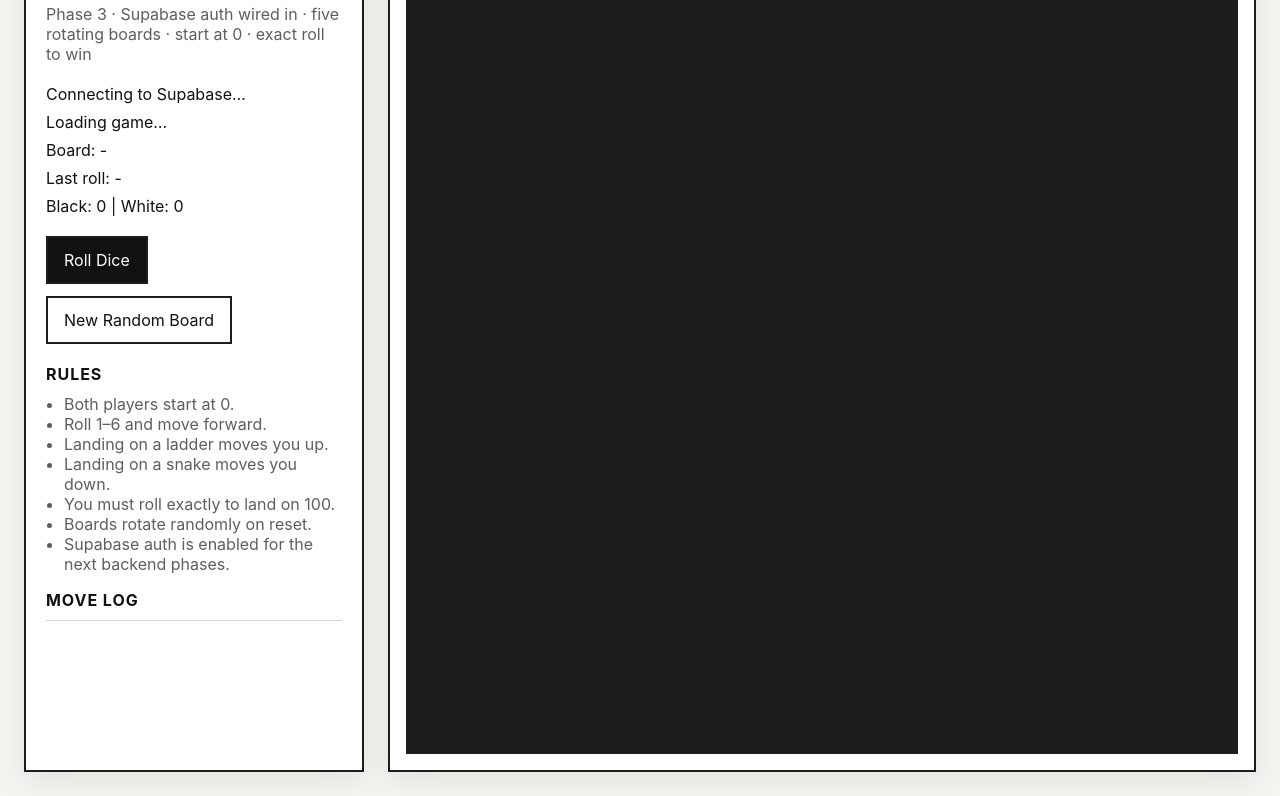
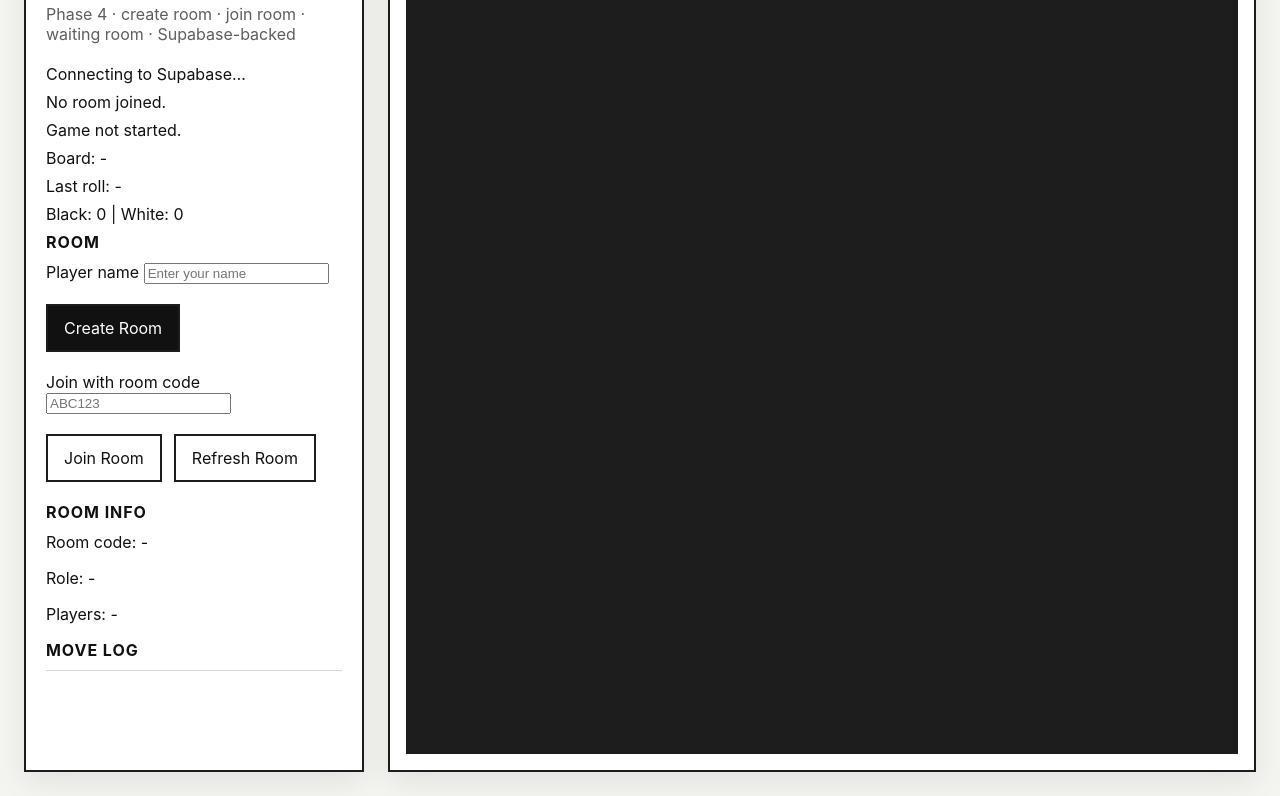
Before and after one commit to ripponmarshall-netizen/snakeandladder, a plain HTML site: page index.html in a window 1280 px wide. Shown: the part 120-916 px from the top of the page. Drawn offline with Linux system fonts and the light colour scheme; a script that the page names is missing.

Commit message:
Update index.html

```diff
--- a/index.html
+++ b/index.html
@@ -10,32 +10,40 @@
   <main class="app">
     <section class="panel">
       <h1>Snakes and Ladders</h1>
-      <p class="sub">Phase 3 · Supabase auth wired in · five rotating boards · start at 0 · exact roll to win</p>
+      <p class="sub">Phase 4 · create room · join room · waiting room · Supabase-backed</p>
 
       <div class="stats">
         <p id="authStatus">Connecting to Supabase…</p>
-        <p id="status">Loading game…</p>
+        <p id="roomStatus">No room joined.</p>
+        <p id="status">Game not started.</p>
         <p id="boardName">Board: -</p>
         <p id="lastRoll">Last roll: -</p>
         <p id="positions">Black: 0 | White: 0</p>
       </div>
 
-      <div class="actions">
-        <button id="rollBtn">Roll Dice</button>
-        <button id="resetBtn" class="button-secondary">New Random Board</button>
-      </div>
+      <section class="room-controls">
+        <h2>Room</h2>
+        <label for="playerName">Player name</label>
+        <input id="playerName" type="text" maxlength="20" placeholder="Enter your name" />
+
+        <div class="actions">
+          <button id="createRoomBtn">Create Room</button>
+        </div>
+
+        <label for="roomCodeInput">Join with room code</label>
+        <input id="roomCodeInput" type="text" maxlength="6" placeholder="ABC123" />
+
+        <div class="actions">
+          <button id="joinRoomBtn" class="button-secondary">Join Room</button>
+          <button id="refreshRoomBtn" class="button-secondary">Refresh Room</button>
+        </div>
+      </section>
 
       <section class="legend">
-        <h2>Rules</h2>
-        <ul>
-          <li>Both players start at 0.</li>
-          <li>Roll 1–6 and move forward.</li>
-          <li>Landing on a ladder moves you up.</li>
-          <li>Landing on a snake moves you down.</li>
-          <li>You must roll exactly to land on 100.</li>
-          <li>Boards rotate randomly on reset.</li>
-          <li>Supabase auth is enabled for the next backend phases.</li>
-        </ul>
+        <h2>Room info</h2>
+        <p id="roomCodeDisplay">Room code: -</p>
+        <p id="roleDisplay">Role: -</p>
+        <p id="playersDisplay">Players: -</p>
       </section>
 
       <section>
```
